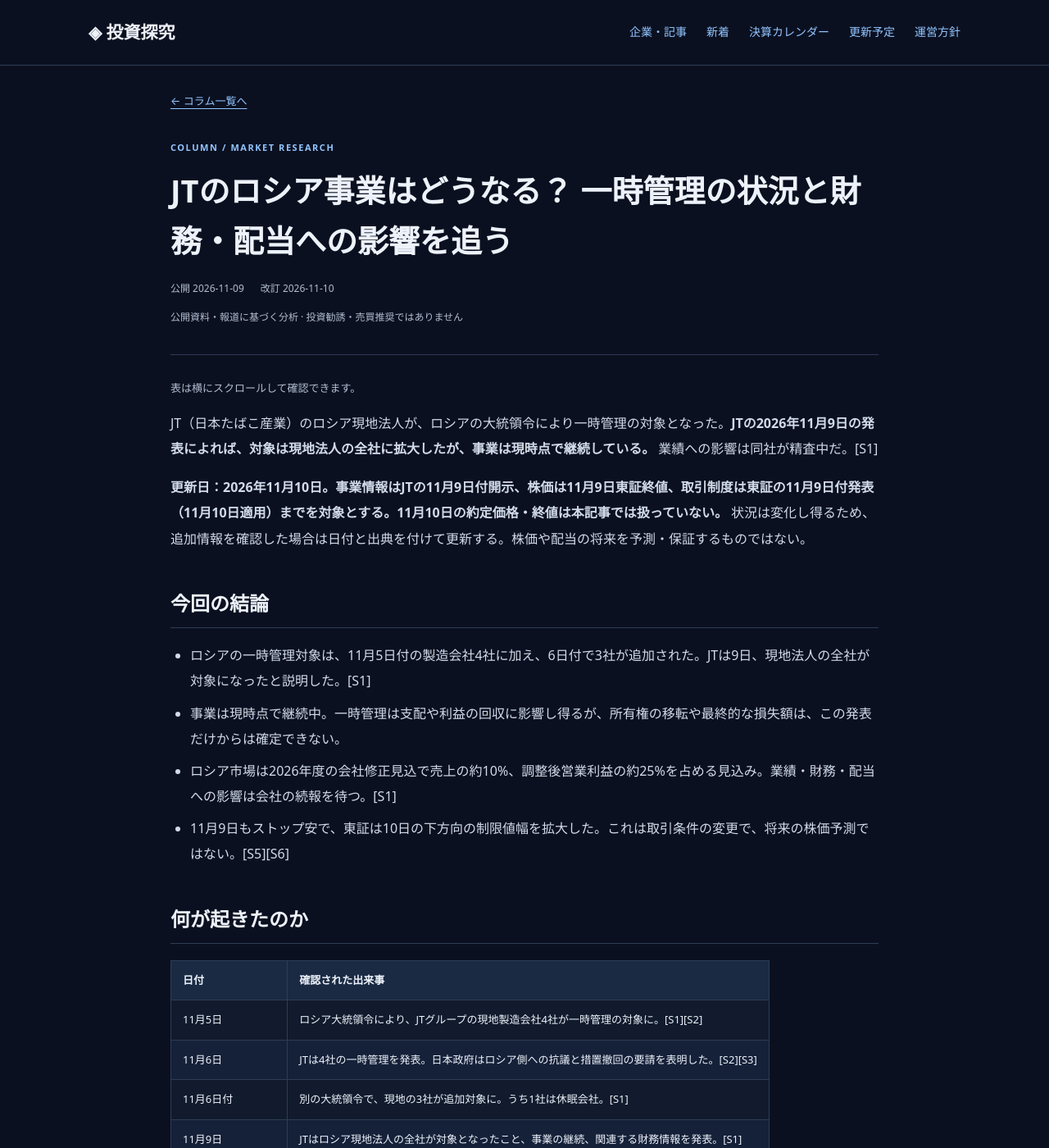
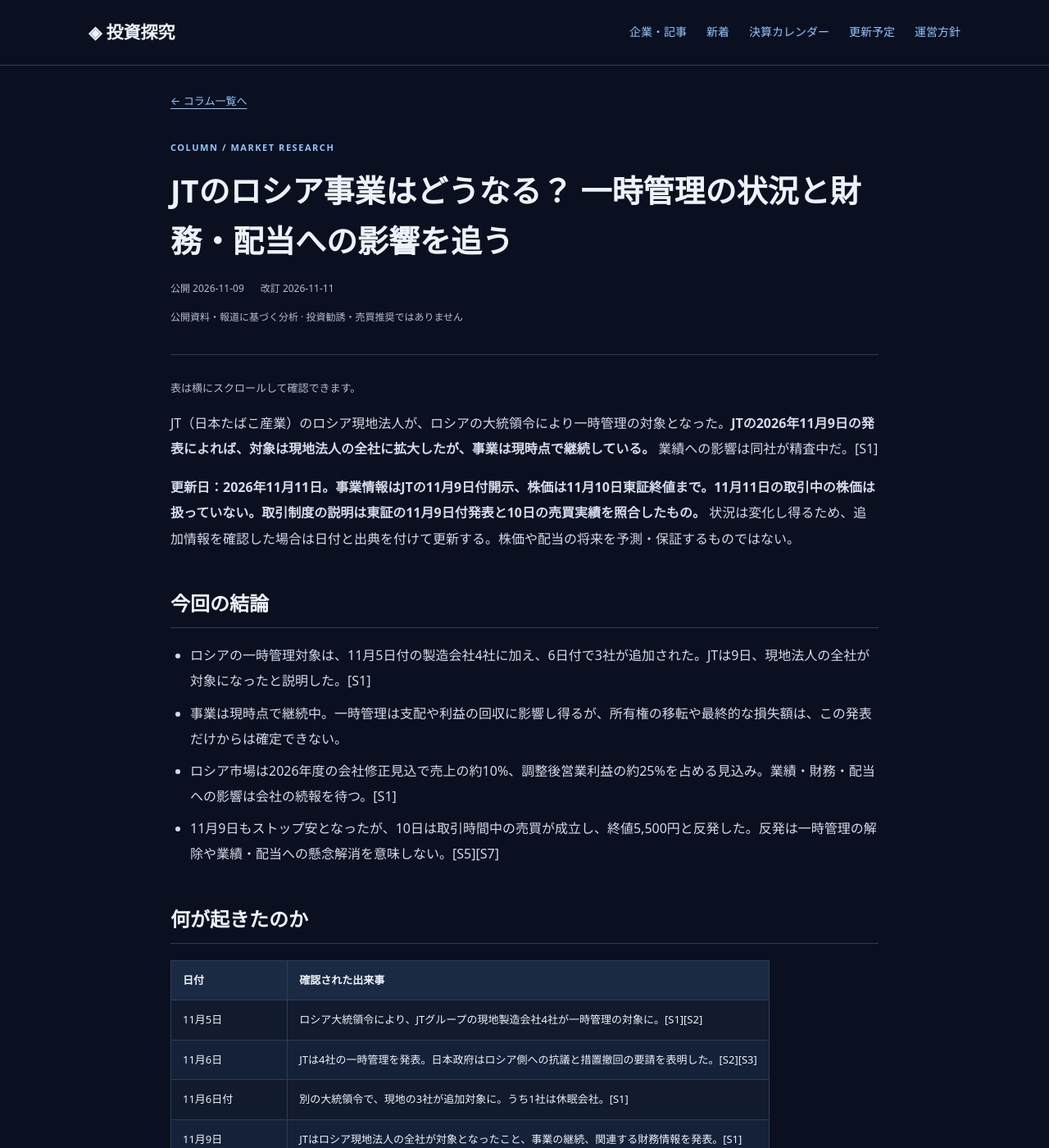
Before and after one commit to nick-shu3/investment-tankyu, a Jekyll site: the page built from _columns/jt-russia-business-monitor.md, in a window 1280 px wide and 1400 px high. Shown: the whole window at 82% size. Built offline with Jekyll 4.4.1, drawn with Linux system fonts in a browser that asks for light colours; some of the changed text lies outside the part shown.

Commit message:
Update JT column with November 10 trading and source correction

```diff
--- a/_columns/jt-russia-business-monitor.md
+++ b/_columns/jt-russia-business-monitor.md
@@ -1,20 +1,20 @@
 ---
 title: "JTのロシア事業はどうなる？ 一時管理の状況と財務・配当への影響を追う"
 published: "2026-11-09"
-updated: "2026-11-10"
+updated: "2026-11-11"
 summary: JTのロシア現地法人に対する一時管理について、会社発表と財務上の論点、未確定事項を日付付きで整理する。
 ---
 
 JT（日本たばこ産業）のロシア現地法人が、ロシアの大統領令により一時管理の対象となった。**JTの2026年11月9日の発表によれば、対象は現地法人の全社に拡大したが、事業は現時点で継続している。** 業績への影響は同社が精査中だ。[S1]
 
-**更新日：2026年11月10日。事業情報はJTの11月9日付開示、株価は11月9日東証終値、取引制度は東証の11月9日付発表（11月10日適用）までを対象とする。11月10日の約定価格・終値は本記事では扱っていない。** 状況は変化し得るため、追加情報を確認した場合は日付と出典を付けて更新する。株価や配当の将来を予測・保証するものではない。
+**更新日：2026年11月11日。事業情報はJTの11月9日付開示、株価は11月10日東証終値まで。11月11日の取引中の株価は扱っていない。取引制度の説明は東証の11月9日付発表と10日の売買実績を照合したもの。** 状況は変化し得るため、追加情報を確認した場合は日付と出典を付けて更新する。株価や配当の将来を予測・保証するものではない。
 
 ## 今回の結論
 
 - ロシアの一時管理対象は、11月5日付の製造会社4社に加え、6日付で3社が追加された。JTは9日、現地法人の全社が対象になったと説明した。[S1]
 - 事業は現時点で継続中。一時管理は支配や利益の回収に影響し得るが、所有権の移転や最終的な損失額は、この発表だけからは確定できない。
 - ロシア市場は2026年度の会社修正見込で売上の約10%、調整後営業利益の約25%を占める見込み。業績・財務・配当への影響は会社の続報を待つ。[S1]
-- 11月9日もストップ安で、東証は10日の下方向の制限値幅を拡大した。これは取引条件の変更で、将来の株価予測ではない。[S5][S6]
+- 11月9日もストップ安となったが、10日は取引時間中の売買が成立し、終値5,500円と反発した。反発は一時管理の解除や業績・配当への懸念解消を意味しない。[S5][S7]
 
 ## 何が起きたのか
 
@@ -57,12 +57,17 @@
 |:--|--:|--:|
 | 11月6日 | 6,269円 | −1,500円（−19.30%）、ストップ安 |
 | 11月9日 | 5,269円 | −1,000円、ストップ安 |
+| 11月10日 | 5,500円 | ＋231円（約＋4.4%）[S7] |
 
 11月6日は対象拡大と財務情報に関するJTの11月9日発表より前、9日は同日朝の開示後の市場の反応である。共同通信は9日もストップ安で取引を終えたと報じている。[S4][S5]
 
 東証は11月9日、2営業日連続で所定の条件に該当したため、**11月10日の制限値幅の下限側を通常の1,000円から4,000円に拡大**すると発表した。基準値段は5,269円、ストップ安は1,269円、ストップ高は6,269円（上限側の値幅は1,000円）となる。[S6]
 
 **1,269円は取引制度上の下限であり、予想株価や目標株価ではない。** 東証は成行注文では想定外の価格で売買が成立する可能性に注意を促している。また、10日以降にストップ高・安以外の価格で売買が成立した場合は、その翌営業日から通常の制限値幅に戻すとしている。拡大条件を将来にわたって固定されたものとして扱わない。[S6]
+
+**11月11日追記：** 10日は取引時間中に売買が成立し、終値5,500円と反発した。[S7] 東証の解除条件と10日の売買実績を照合すると、11日から通常の制限値幅へ戻る条件を満たしたと判断できる。これは制度と売買実績の照合による判断で、別途の解除発表を確認したものではない。[S6][S7] 上記の1,269円は10日適用の下限であり、11日以降の下限として読まない。
+
+ただし、株価の反発は一時管理の解除や、業績・配当への懸念の解消を意味しない。会社による支配・資金回収・会計処理の説明を引き続き確認する。
 
 ### 会社の説明と未確定事項
 
@@ -83,9 +88,11 @@
 
 - S1：[JT「当社グループのロシア事業について（続報）」](https://www.jti.co.jp/investors/library/press_releases/pdf/2026/20261109_01.pdf)（2026年11月9日、対象法人・事業継続・財務情報）。
 - S2：[JT「当社グループのロシア事業について」](https://www.jti.co.jp/investors/library/press_releases/pdf/2026/20261106_01.pdf)（2026年11月6日）。
-- S3：[首相官邸：内閣官房長官記者会見](https://www.kantei.go.jp/jp/tyoukanpress/202611/6_a.html)（2026年11月6日午前）。
+- S3：[財務省：財務相記者会見](https://www.mof.go.jp/public_relations/conference/my20261106.html)（2026年11月6日、抗議・措置撤回の要請）。初版の官邸リンクが取得できなかったため、同日の政府一次資料へ差し替えた。
 - S4：[共同通信：JT株19%下落](https://www.kobe-np.co.jp/news/zenkoku/compact/202611/0021007303.shtml)（2026年11月6日）。
 - S5：[共同通信：JT株、連日ストップ安](https://kumanichi.com/articles/2055869)（2026年11月9日19時34分）。
 - S6：[日本取引所グループ・東証：制限値幅の拡大（1銘柄）](https://www.jpx.co.jp/news/1030/20261109-01.html)（2026年11月9日公表、10日適用）。
+- S7：[テレビ朝日：JT株は3営業日ぶり取引時間中に売買成立](https://news.tv-asahi.co.jp/news_economy/articles/000546637.html)（2026年11月10日15時53分、10日の終値・前日比）。
+- 2026年11月11日：10日の反発、通常の制限値幅へ戻る条件との照合を追記。政府発表の出典リンクを修正。株価反発と事業上の懸念を区別した。
 - 2026年11月10日：9日終値と10日の制限値幅拡大を追記。事業情報・株価・制度の対象時点を分け、業績や配当への影響は未確定であることを維持。
 - 2026年11月9日：初版。JTの同日付発表までを反映。本人コメントは未提供。
```
